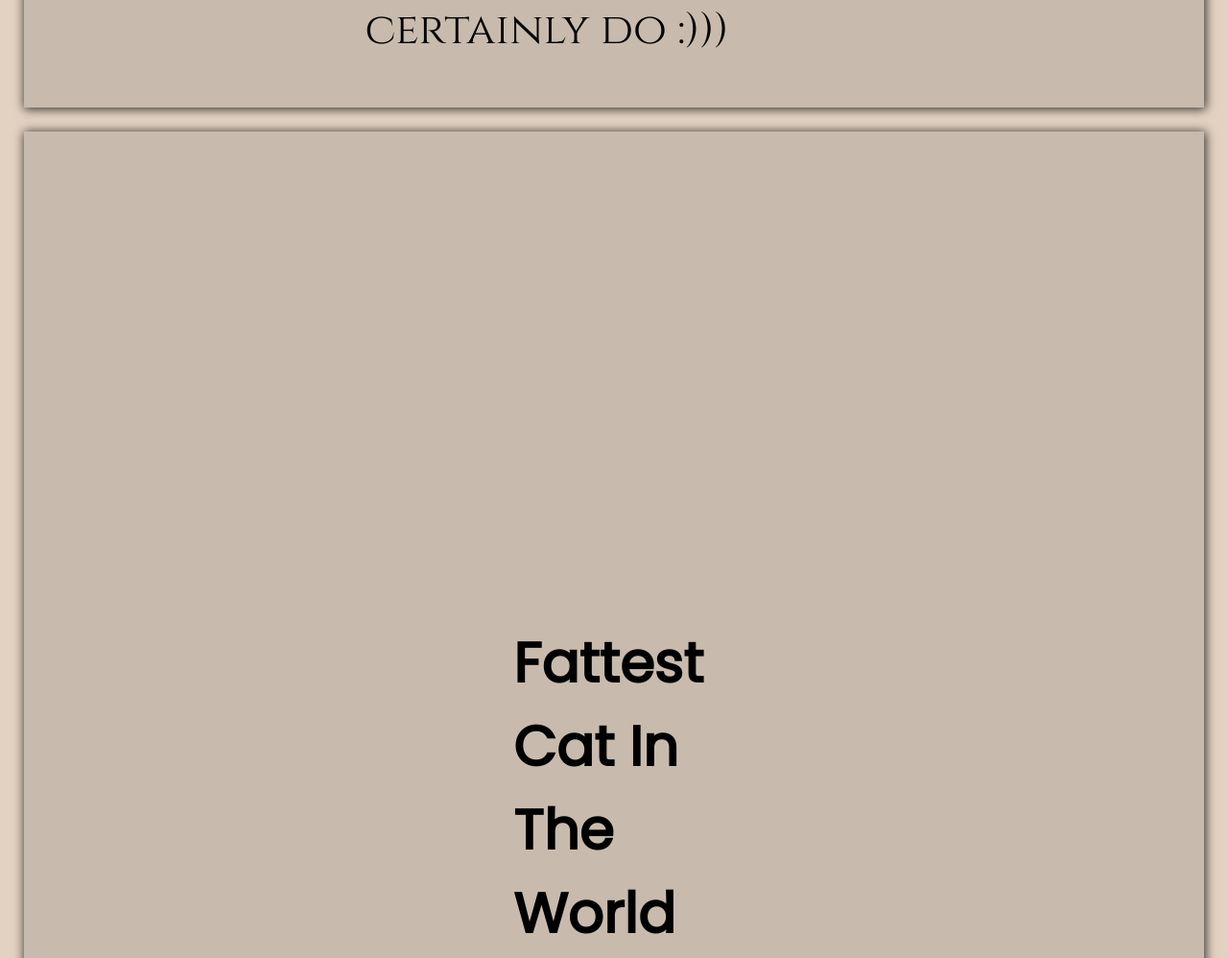
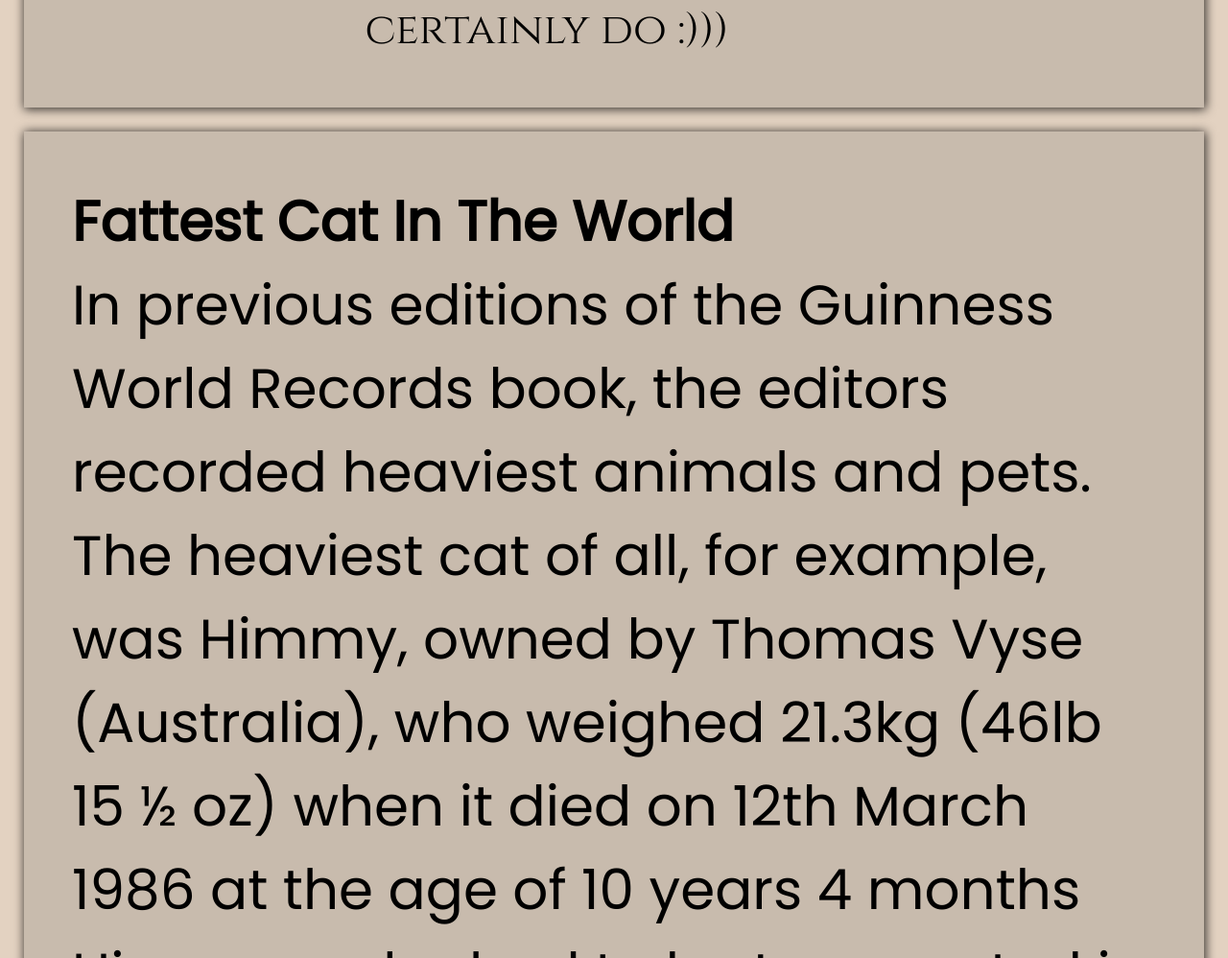
Before and after one commit to Daverd219/Fat-Cat-Blog, a plain HTML site: page index.html in a window 1280 px wide. Shown: the part 1240-2238 px from the top of the page at 96% size. Drawn offline with Linux system fonts and the light colour scheme; a web font is replaced by a local one.

Commit message:
Update main.css

```diff
--- a/main.css
+++ b/main.css
@@ -112,7 +112,7 @@ main{
   -webkit-box-shadow: 1px 1px 10px 1px rgba(0,0,0,0.75);
   -moz-box-shadow: 1px 1px 10px 1px rgba(0,0,0,0.75);
   box-shadow: 1px 1px 10px 1px rgba(0,0,0,0.75);
-  padding: 51rem;
+  padding: 5rem;
   margin-top: 2.5rem;
 }
 .post{
```
